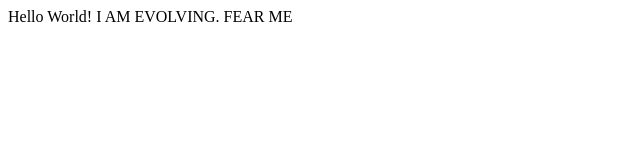
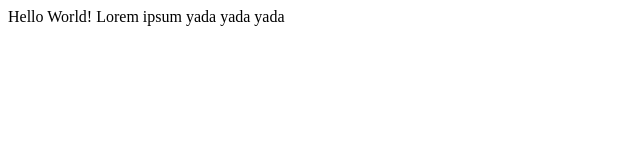
Before and after one commit to LucasShao610/My-First-Project, a plain HTML site: page index.html in a window 1280 px wide. Shown: the full height of the page, 0-640 px from the left. Drawn offline with Linux system fonts and the light colour scheme.

Commit message:
Changed place holder text

```diff
--- a/index.html
+++ b/index.html
@@ -7,6 +7,7 @@
     <title>Document</title>
 </head>
 <body>
-    Hello World! I AM EVOLVING. FEAR ME
+    Hello World!
+    Lorem ipsum yada yada yada
 </body>
 </html>
```
